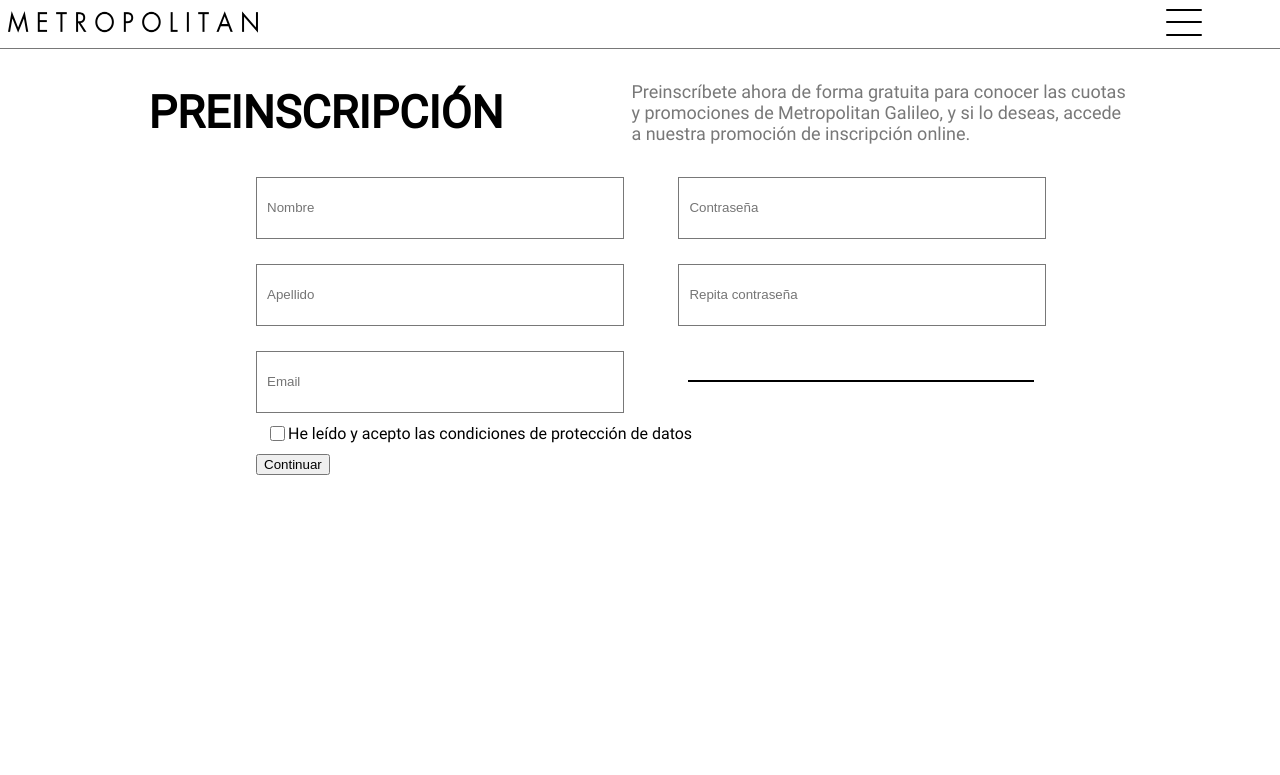
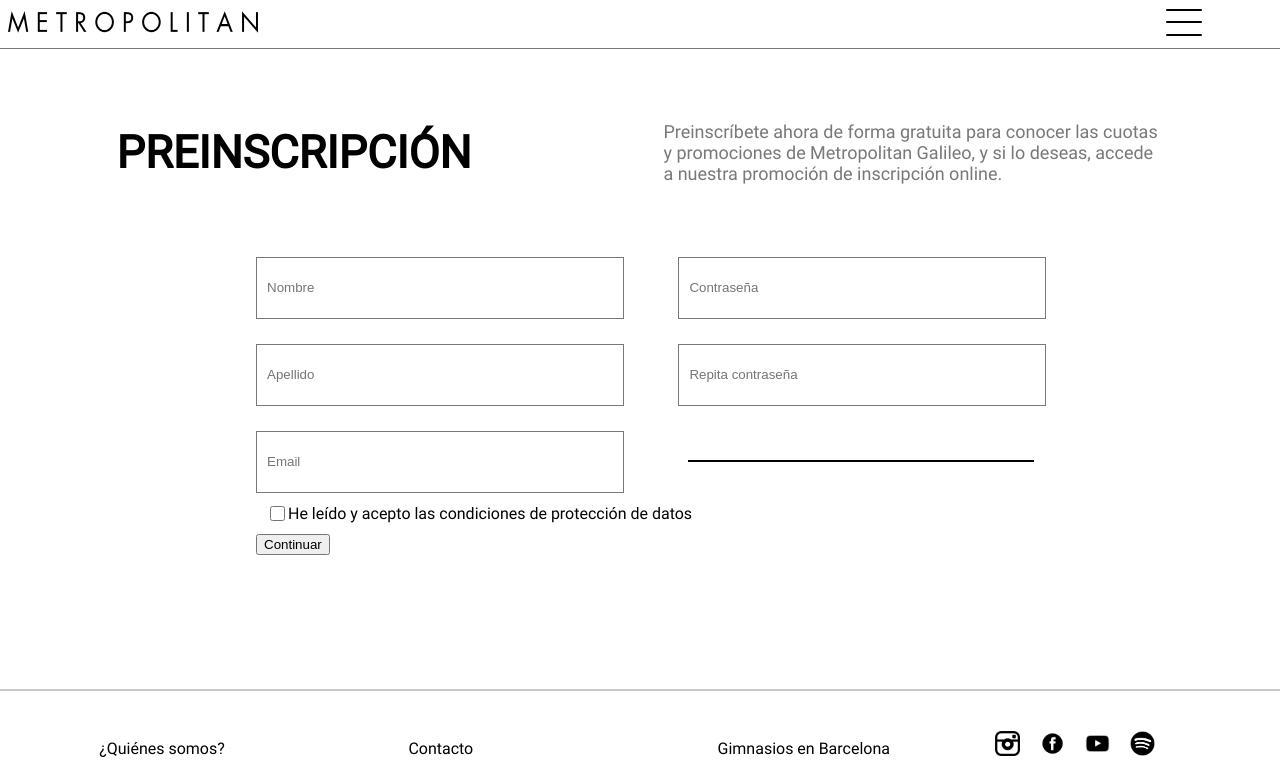
Before and after one commit to MakoskiVictor/METROPOLITAN, an Angular app in the folder Client/: page /register in a window 1280 px wide. Shown: the top 775 px of the page. Built offline with nearby package versions, Linux system fonts and the light colour scheme.

Commit message:
add gap and margin

```diff
--- a/Client/src/app/pages/register/register.component.scss
+++ b/Client/src/app/pages/register/register.component.scss
@@ -1,12 +1,14 @@
 section {
     width: 100%;
-    height: 100vh;
+    height: 100%;
+    min-height: 80vh;
     border-top: 1px solid var(--gray);
 
     div {
         display: flex;
         justify-content: center;
-        gap: 10%;
+        gap: 15%;
+        margin: 20px 0 20px 0;
 
         .title {
             max-width: 500px;
```
